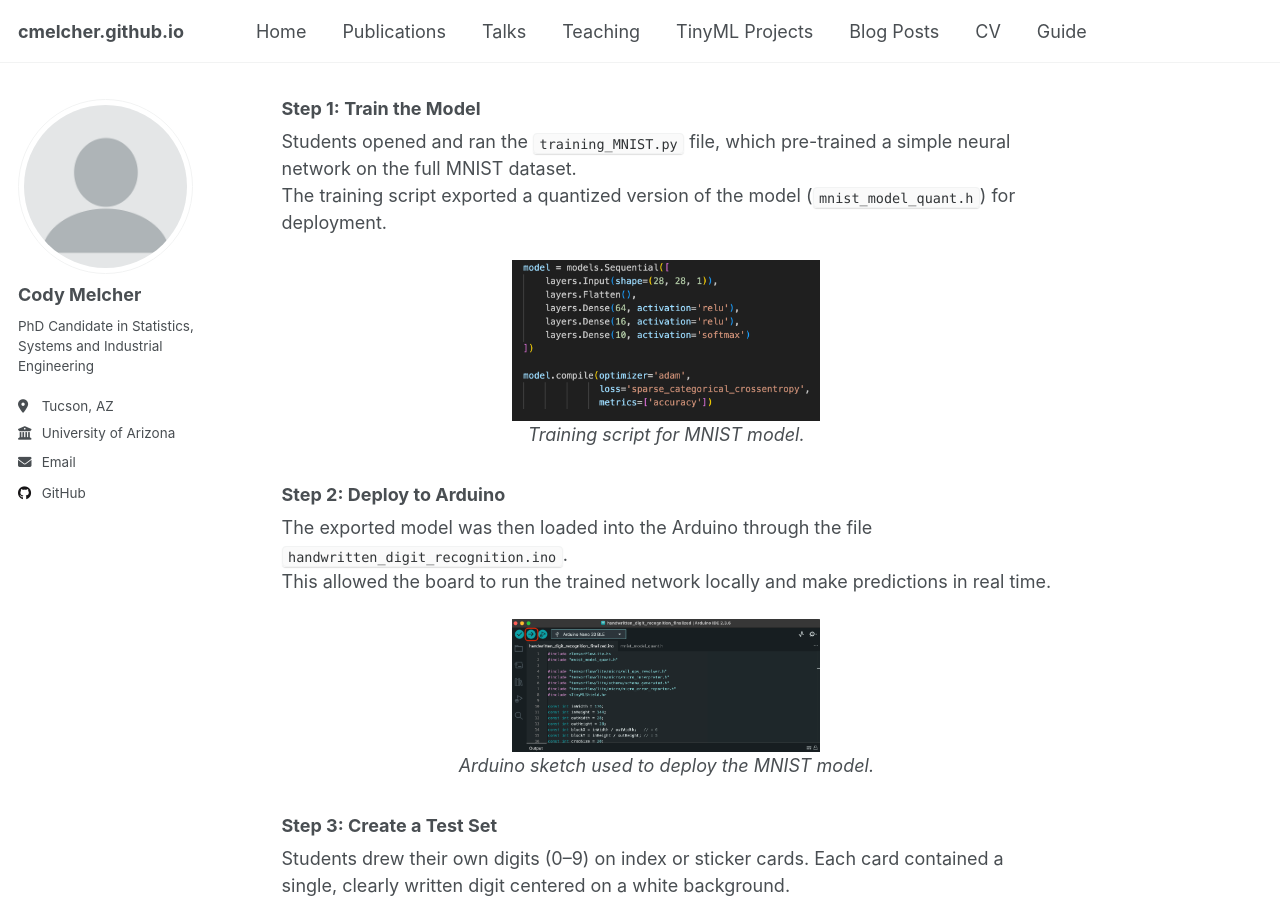
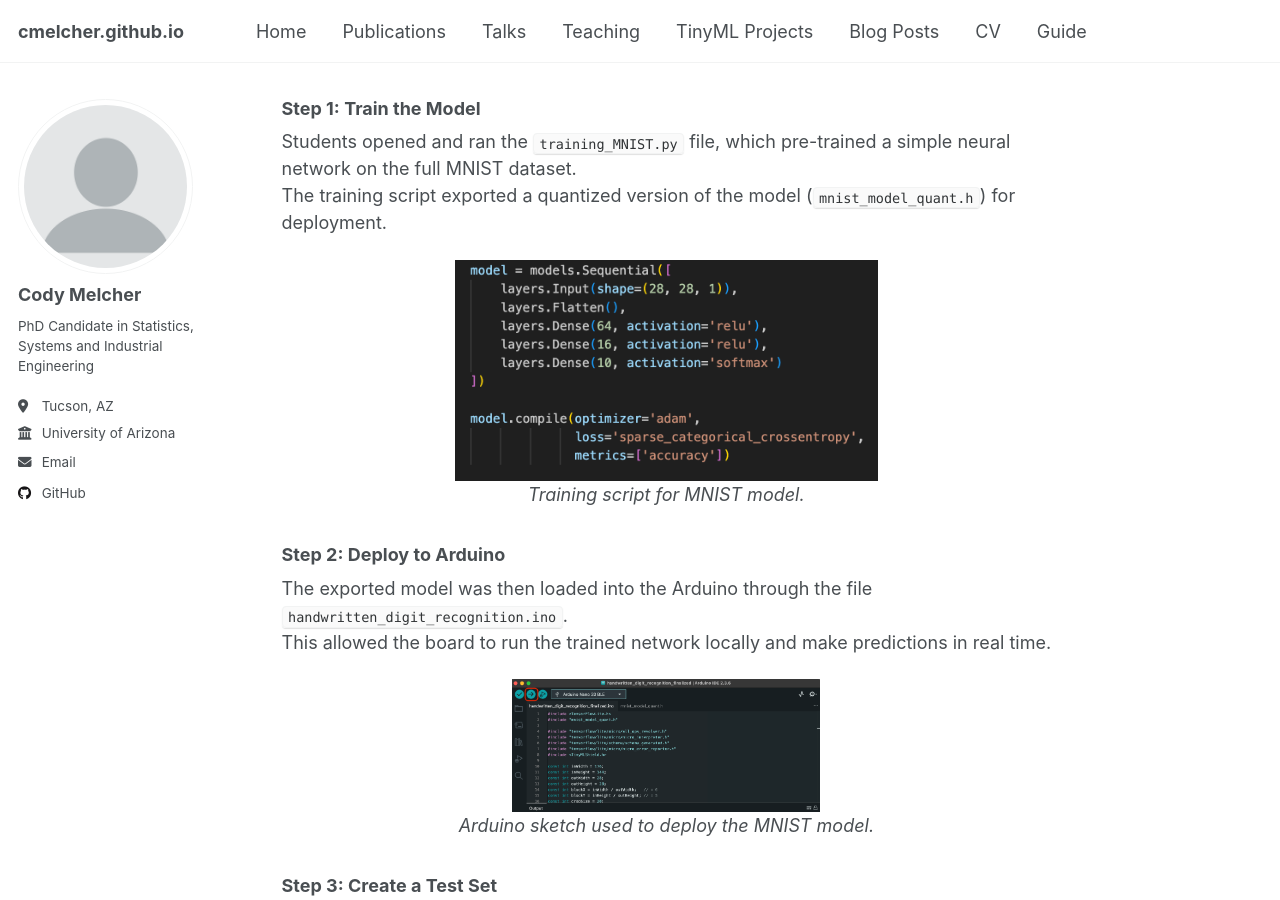
Before and after one commit to cmelcher/cmelcher.github.io, a Jekyll site: the page built from tinyml/summer2025.md, in a window 1280 px wide and 900 px high, scrolled down 4469 px. Built offline with Jekyll 4.4.1, drawn with Linux system fonts in a browser that asks for light colours; a script that is not in the unit is left out.

Commit message:
Update summer2025.md

```diff
--- a/tinyml/summer2025.md
+++ b/tinyml/summer2025.md
@@ -102,7 +102,7 @@ Students opened and ran the `training_MNIST.py` file, which pre-trained a simple
 The training script exported a quantized version of the model (`mnist_model_quant.h`) for deployment.
 
 <p align="center">
-  <img src="/assets/tinyml/summer2025/multiclass_training.png" alt="Training MNIST script" style="width:40%;"><br>
+  <img src="/assets/tinyml/summer2025/multiclass_training.png" alt="Training MNIST script" style="width:55%;"><br>
   <em>Training script for MNIST model.</em>
 </p>
 
```
